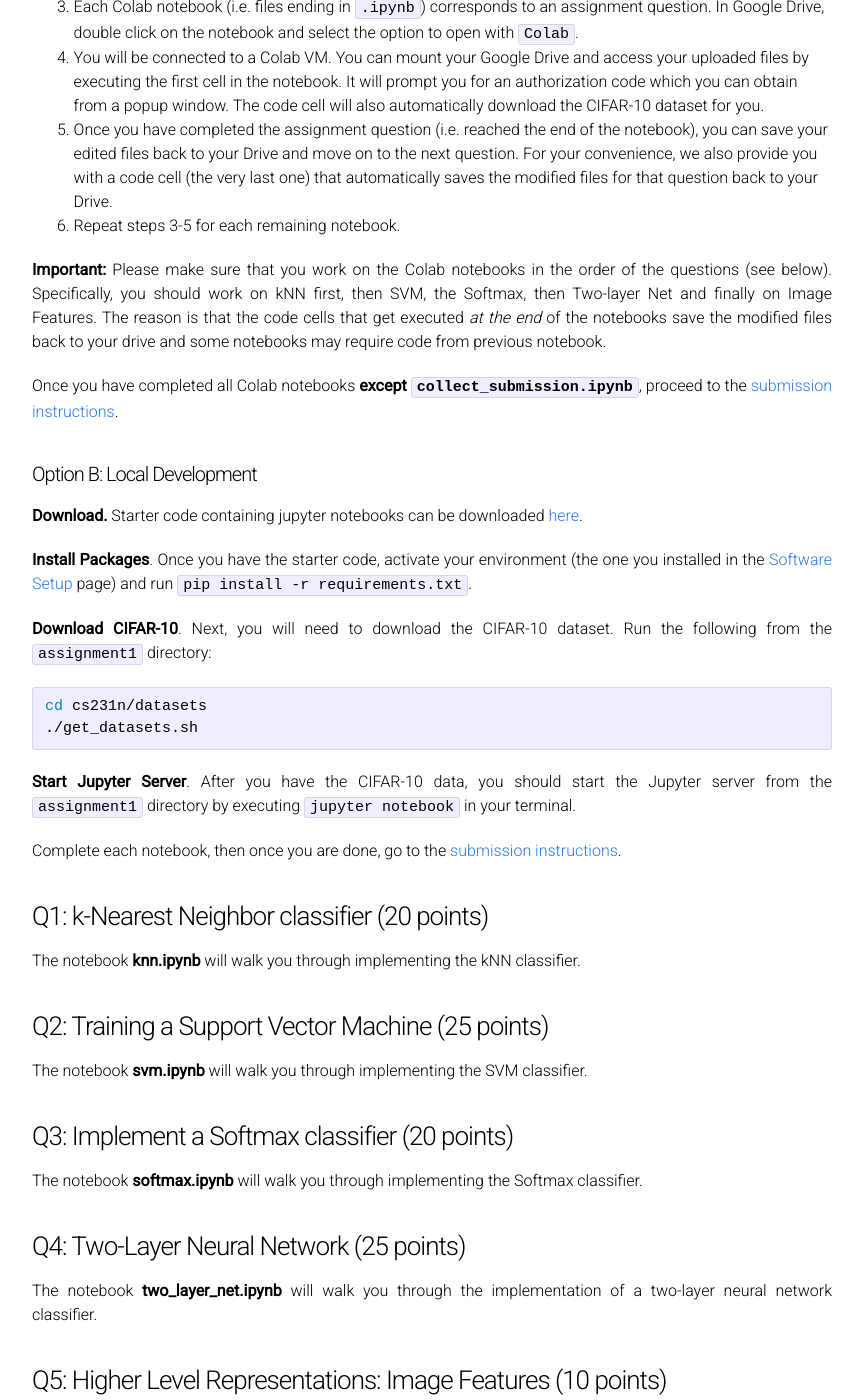
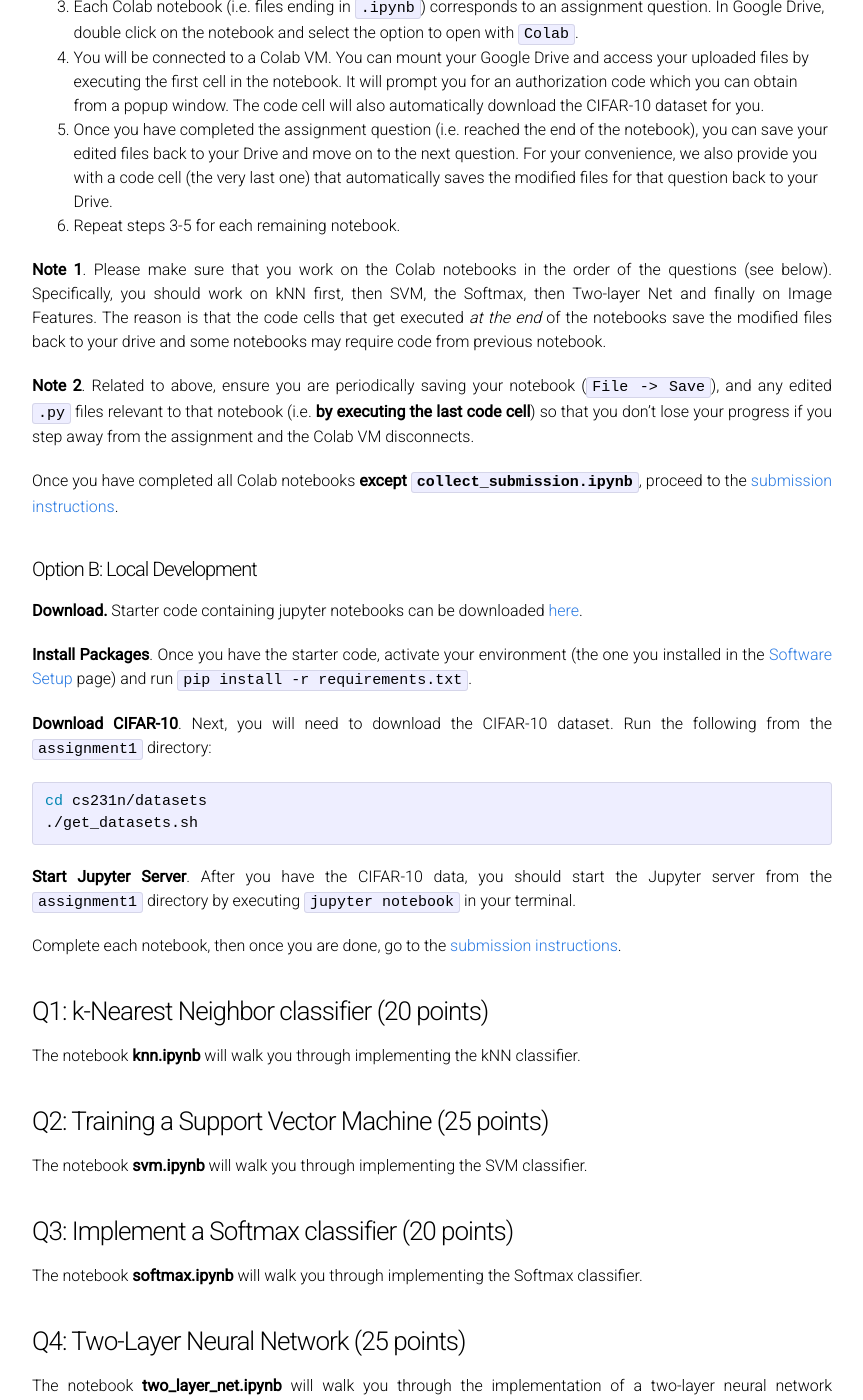
Before and after one commit to cs231n/cs231n.github.io, a Jekyll site: the page built from assignments/2020/assignment1.md, in a window 1280 px wide and 1400 px high, scrolled down 1692 px. Shown: the whole window, without its empty margins (208-1071 px from the left). Built offline with Jekyll 4.4.1, drawn with Linux system fonts in a browser that asks for light colours; some of the changed text lies outside the part shown.

Commit message:
added note to periodically execute last colab cell to save progress back to Drive.

```diff
--- a/assignments/2020/assignment1.md
+++ b/assignments/2020/assignment1.md
@@ -64,7 +64,9 @@ from a popup window. The code cell will also automatically download the CIFAR-10
 5. Once you have completed the assignment question (i.e. reached the end of the notebook), you can save your edited files back to your Drive and move on to the next question. For your convenience, we also provide you with a code cell (the very last one) that automatically saves the modified files for that question back to your Drive.
 6. Repeat steps 3-5 for each remaining notebook.
 
-**Important:** Please make sure that you work on the Colab notebooks in the order of the questions (see below). Specifically, you should work on kNN first, then SVM, the Softmax, then Two-layer Net and finally on Image Features. The reason is that the code cells that get executed *at the end* of the notebooks save the modified files back to your drive and some notebooks may require code from previous notebook.
+**Note 1**. Please make sure that you work on the Colab notebooks in the order of the questions (see below). Specifically, you should work on kNN first, then SVM, the Softmax, then Two-layer Net and finally on Image Features. The reason is that the code cells that get executed *at the end* of the notebooks save the modified files back to your drive and some notebooks may require code from previous notebook.
+
+**Note 2**. Related to above, ensure you are periodically saving your notebook (`File -> Save`), and any edited `.py` files relevant to that notebook (i.e. **by executing the last code cell**) so that you don't lose your progress if you step away from the assignment and the Colab VM disconnects.
 
 Once you have completed all Colab notebooks **except `collect_submission.ipynb`**, proceed to the [submission instructions](#submitting-your-work).
 
@@ -108,7 +110,7 @@ as opposed to using raw pixel values.
 
 ### Submitting your work
 
-**Important:** Please make sure that the submitted notebooks have been run and the cell outputs are visible.
+**Important**. Please make sure that the submitted notebooks have been run and the cell outputs are visible.
 
 Once you have completed all notebooks and filled out the necessary code, there are **_two_** steps you must follow to submit your assignment:
 
```
Also changed, not shown: other parts of assignments/2020/assignment1.md (+1 -1 lines), create-instance-screen.png (deleted).
